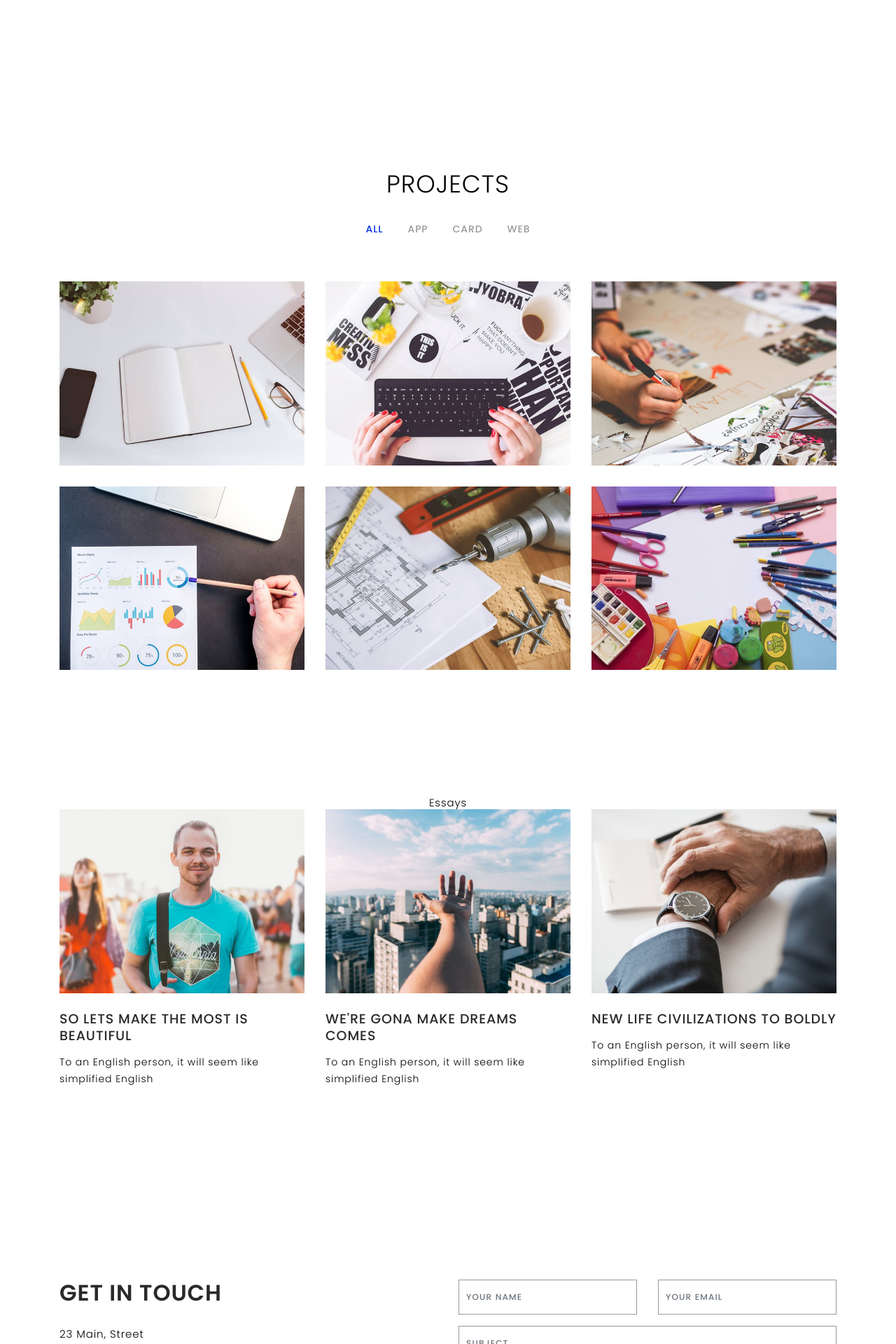
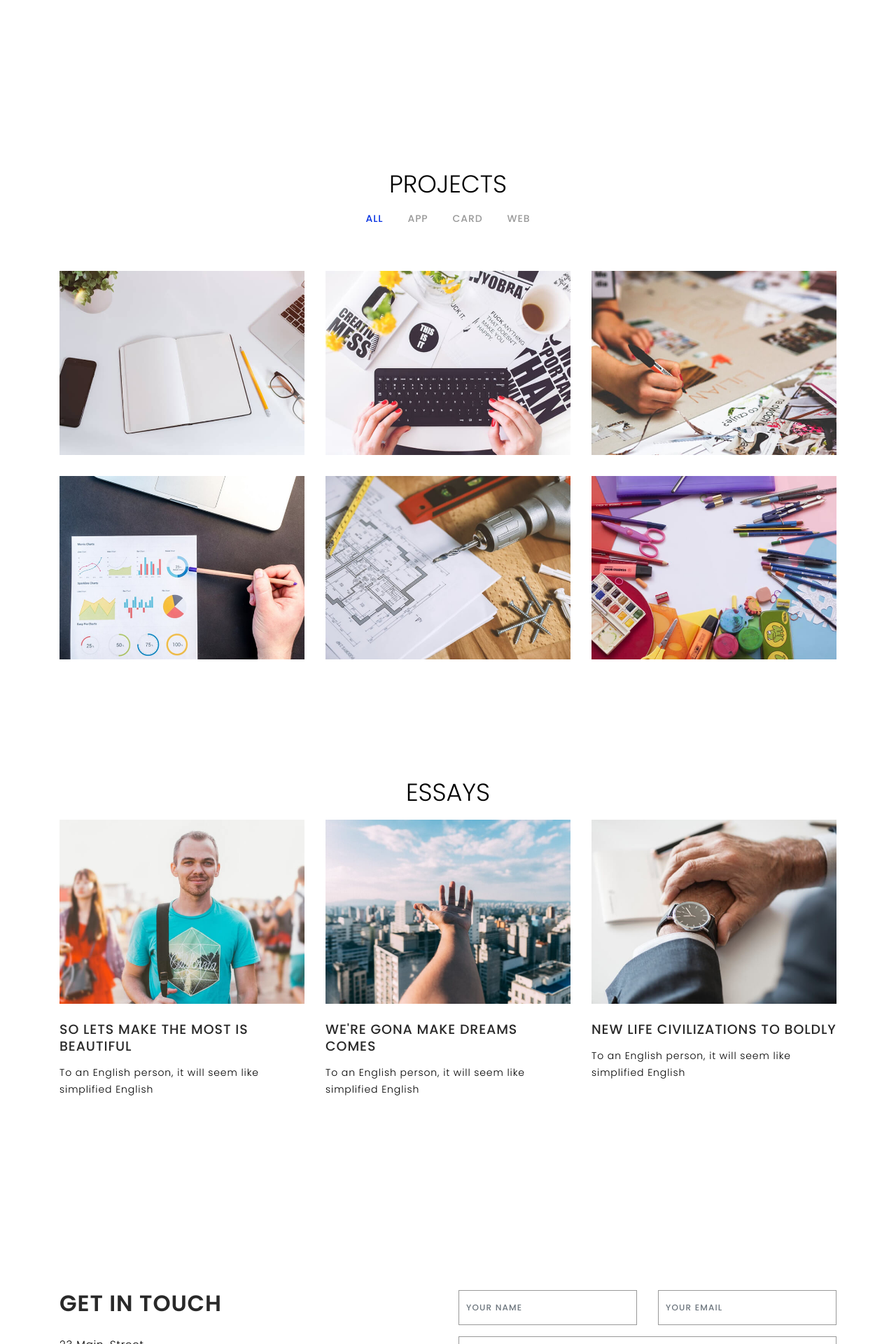
Before and after one commit to astroplexic/hq, a Jekyll site: the page index.html, which Jekyll copies as it is, in a window 1280 px wide. Shown: the part 3001-4921 px from the top of the page at 70% size. Built offline with Jekyll 4.4.1, drawn with Linux system fonts in a browser that asks for light colours; nearby versions of some CDN libraries; some web fonts are replaced; library files that are not in the unit come from our copies.

Commit message:
essays fix

```diff
--- a/assets/css/style.css
+++ b/assets/css/style.css
@@ -127,15 +127,15 @@
   font-weight: 300;
   text-transform: uppercase;
   font-size: 35px;
-  letter-spacing: 1px;
+  letter-spacing:0;
 }
 
-.section-projects-title {
+.section-essays-title {
   padding-bottom: 30px;
   font-weight: 300;
   text-transform: uppercase;
   font-size: 35px;
-  letter-spacing: 1px;
+  letter-spacing: 0;
 }
 
 .form-control {
```
